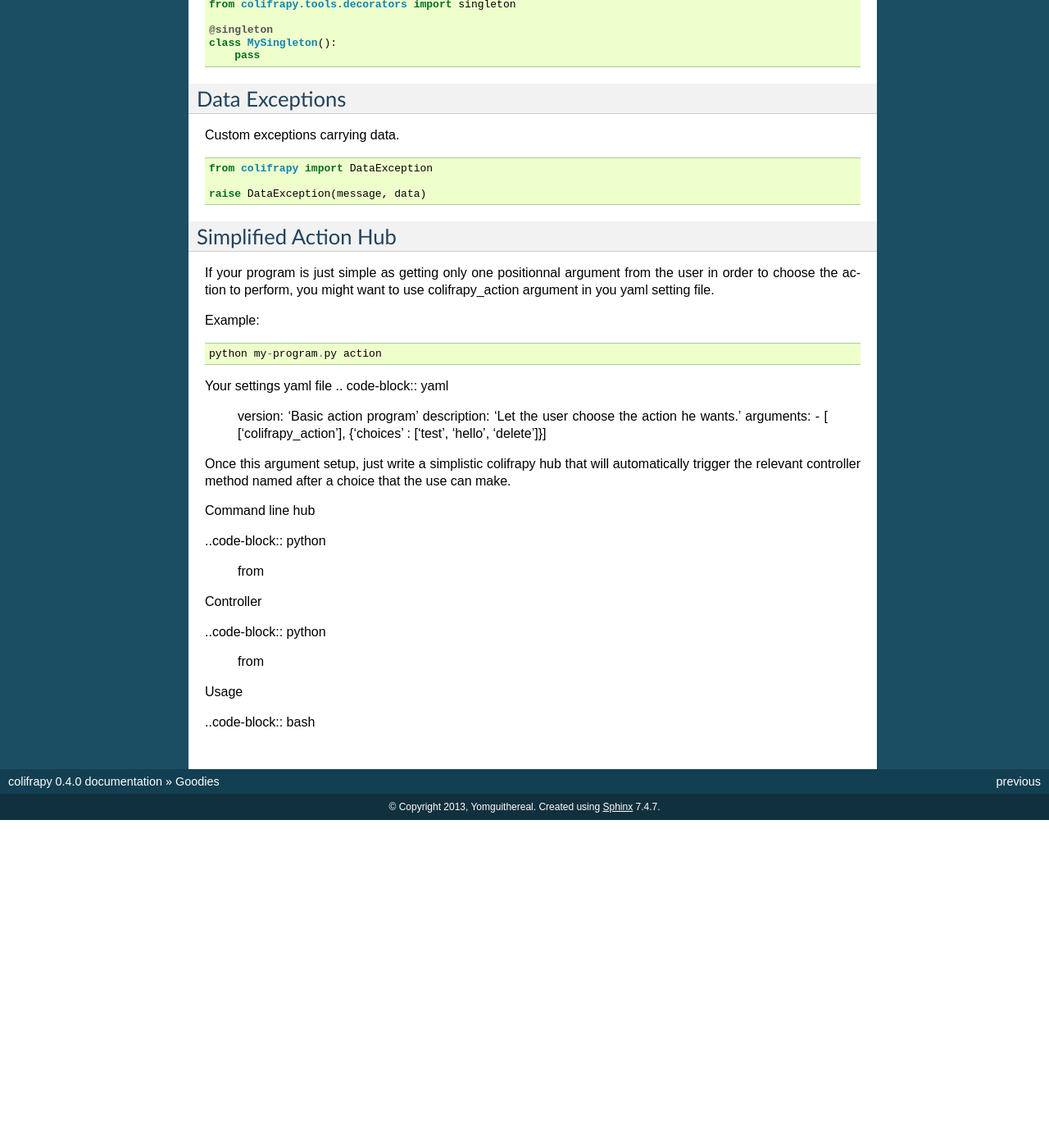
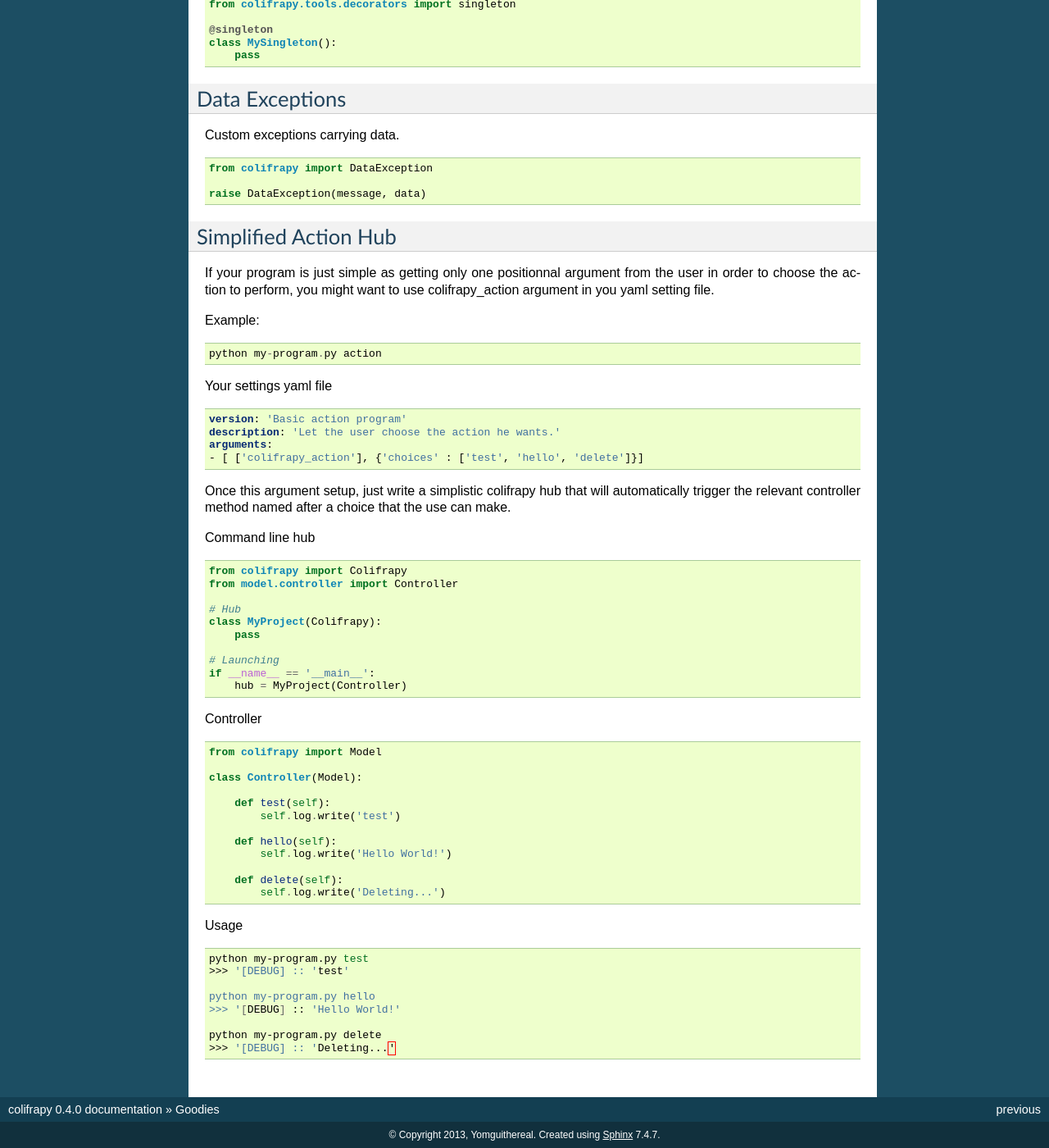
Before and after one commit to Yomguithereal/colifrapy, a Sphinx documentation site: the page built from docs/goodies.rst, in a window 1280 px wide and 1400 px high, scrolled down 576 px. Shown: the whole window at 82% size. Built offline with Sphinx 7.4.7, drawn with Linux system fonts in a browser that asks for light colours; before the commit the page ends 1576 px from its top, so only the background shows below that.

Commit message:
Colifrapy action doc

```diff
--- a/docs/goodies.rst
+++ b/docs/goodies.rst
@@ -57,6 +57,7 @@ Example::
     python my-program.py action
 
 Your settings yaml file
+
 .. code-block:: yaml
 
     version: 'Basic action program'
@@ -68,16 +69,45 @@ Once this argument setup, just write a simplistic colifrapy hub that will automa
 
 Command line hub
 
-..code-block:: python
+.. code-block:: python
 
-    from
+    from colifrapy import Colifrapy
+    from model.controller import Controller
+
+    # Hub
+    class MyProject(Colifrapy):
+        pass
+
+    # Launching
+    if __name__ == '__main__':
+        hub = MyProject(Controller)
 
 Controller
 
-..code-block:: python
+.. code-block:: python
 
-    from
+    from colifrapy import Model
+
+    class Controller(Model):
+
+        def test(self):
+            self.log.write('test')
+
+        def hello(self):
+            self.log.write('Hello World!')
+
+        def delete(self):
+            self.log.write('Deleting...')
 
 Usage
 
-..code-block:: bash
+.. code-block:: bash
+
+    python my-program.py test
+    >>> '[DEBUG] :: 'test'
+
+    python my-program.py hello
+    >>> '[DEBUG] :: 'Hello World!'
+
+    python my-program.py delete
+    >>> '[DEBUG] :: 'Deleting...'
```
